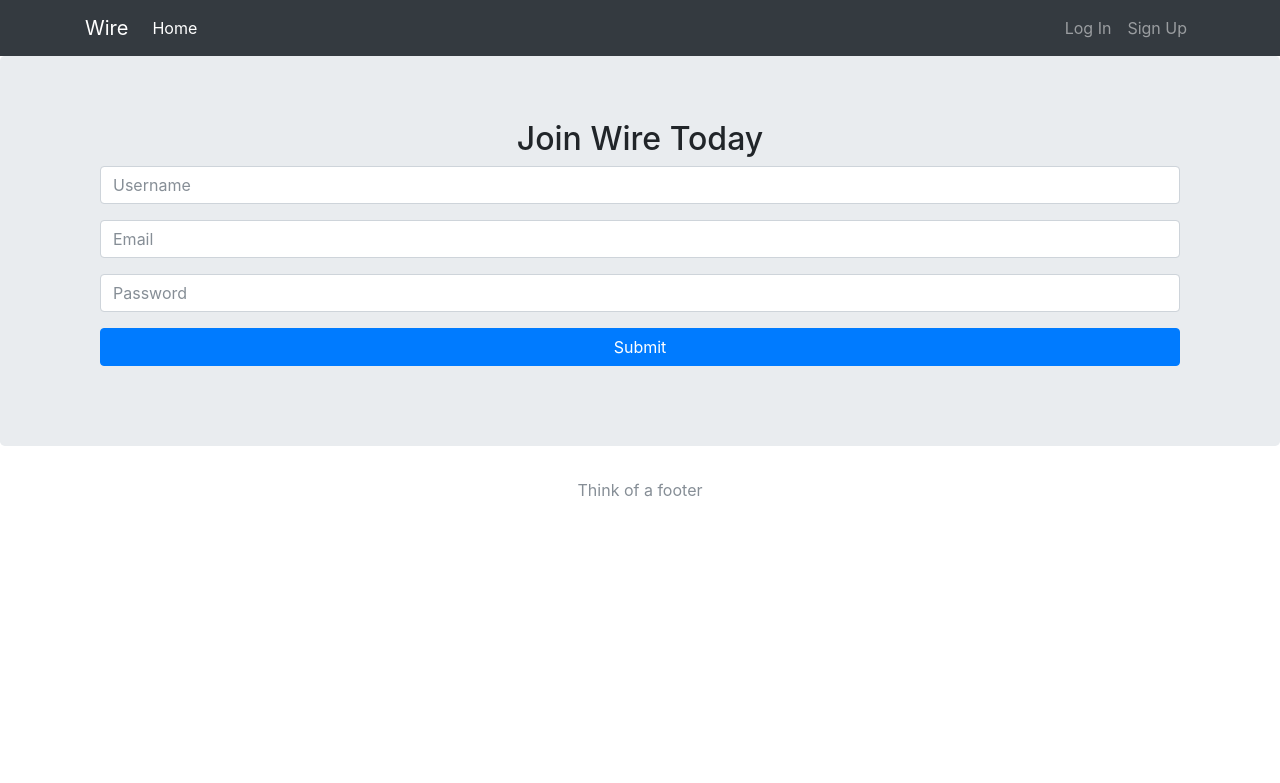
After one commit to rasheedja/wire-django, a Django app: page /signup in a window 1280 px wide. The commit adds this page. Shown: the top 783 px of the page. Run offline with Django 3.2, Linux system fonts and the light colour scheme; some libraries are stand-ins or nearby versions.

Commit message:
Add register and log in functionality
+ Can create users and log in
+ Users must have a unique email
+ For now, using a correct password sends you home, an incorrect password sends you to sign in
+ Refactor the base app, but all reused HTML into a base folder inside templates
+ Import base templates when needed in other HTML files
+ Change the base app's root url to be empty rather than base

```diff
--- /dev/null
+++ b/django/wire/base/templates/base/global/footer.html
@@ -0,0 +1,5 @@
+<footer>
+    <div class="container">
+        <p class="text-muted text-center">Think of a footer</p>
+    </div>
+</footer>
--- /dev/null
+++ b/django/wire/base/templates/base/global/head.html
@@ -0,0 +1,5 @@
+{% load static %}
+
+<meta charset="UTF-8"/>
+<meta name="viewport" content="width=device-width, initial-scale=1" />
+<link rel="stylesheet" type="text/css" href="{% static 'base/bootstrap/css/bootstrap.min.css'%}" />
--- /dev/null
+++ b/django/wire/base/templates/base/global/header.html
@@ -0,0 +1,25 @@
+<nav class="navbar navbar-expand-lg navbar-dark bg-dark">
+    <div class="container">
+        <a class="navbar-brand" href="#">Wire</a>
+        <button class="navbar-toggler" type="button" data-toggle="collapse" data-target="#navbarSupportedContent" aria-controls="navbarSupportedContent" aria-expanded="false" aria-label="Toggle navigation">
+            <span class="navbar-toggler-icon"></span>
+        </button>
+        <div class="collapse navbar-collapse" id="navbarSupportedContent">
+            <ul class="navbar-nav mr-auto">
+                <li class="nav-item active">
+                    <a class="nav-link" href="{% url 'base:home' %}">Home <span class="sr-only">(current)</span></a>
+                </li>
+            </ul>
+            <div class="my-2 my-lg-0">
+                <ul class="navbar-nav mr-auto">
+                    <li class="nav-item">
+                        <a class="nav-link" href="{% url 'base:login' %}">Log In</a>
+                    </li>
+                    <li class="nav-item">
+                        <a class="nav-link" href="{% url 'base:signup' %}">Sign Up</a>
+                    </li>
+                </ul>
+            </div>
+        </div>
+    </div>
+</nav>
--- /dev/null
+++ b/django/wire/base/templates/base/global/loadjs.html
@@ -0,0 +1,4 @@
+{% load static %}
+
+<script type="text/javascript" src="{% static 'base/jquery/jquery-3.2.1.min.js'%}"></script>
+<script type="text/javascript" src="{% static 'base/bootstrap/js/bootstrap.bundle.min.js'%}"></script>
--- /dev/null
+++ b/django/wire/base/templates/base/signup.html
@@ -0,0 +1,41 @@
+<html lang="en">
+    <head>
+        {% include 'base/global/head.html' %}
+        <title>Wire - Sign Up</title>
+    </head>
+    <body>
+        {% include 'base/global/header.html' %}
+        <main class="jumbotron">
+            <div class="container">
+                <div class="row">
+                    <h2 class="join-msg text-center col-sm-12">Join Wire Today</h2>
+                </div>
+                <div class="row">
+                    <form action="{% url 'base:register' %}" method="POST" class="col-sm-12 form-horizontal">
+                        {% csrf_token %}
+                        <div class="form-group">
+                            <div class="col-sm-12">
+                                <input type="text" class="form-control" name="username" placeholder="Username" />
+                            </div>
+                        </div>
+                        <div class="form-group">
+                            <div class="col-sm-12">
+                                <input type="email" class="form-control" name="email" placeholder="Email" />
+                            </div>
+                        </div>
+                        <div class="form-group">
+                            <div class="col-sm-12">
+                                <input type="password" class="form-control" name="password" placeholder="Password" />
+                            </div>
+                        </div>
+                        <div class="col-sm-12 text-center">
+                            <button type="submit" class="btn btn-primary col-sm-12">Submit</button>
+                        </div>
+                    </form>
+                </div>
+            </div>
+        </main>
+        {% include 'base/global/footer.html' %}
+        {% include 'base/global/loadjs.html' %}
+    </body>
+</html>
--- a/django/wire/base/urls.py
+++ b/django/wire/base/urls.py
@@ -1,7 +1,16 @@
 from django.conf.urls import url
 
 from . import views
+from django.views.generic import TemplateView
 
 app_name = 'base'
 urlpatterns = [
+    # ex: /home/
+    url(r'^$', TemplateView.as_view(template_name='base/index.html'), name='home'),
+    # ex: /login/
+    url(r'^login$', TemplateView.as_view(template_name='base/login.html'), name='login'),
+    # ex: /signup/
+    url(r'^signup$', TemplateView.as_view(template_name='base/signup.html'), name='signup'),
+    url(r'^register$', views.register, name='register'),
+    url(r'^verify&', views.verify_user, name='verify'),
 ]
--- a/django/wire/wire/urls.py
+++ b/django/wire/wire/urls.py
@@ -15,13 +15,11 @@ Including another URLconf
 """
 from django.conf.urls import include, url
 from django.contrib import admin
-from django.views.generic import TemplateView
 
 urlpatterns = [
-    url(r'^$', TemplateView.as_view(template_name='base/index.html')),
-    url(r'^base/', include('base.urls')),
     url(r'^admin/', admin.site.urls),
     url(r'^polls/', include('polls.urls')),
+    url(r'^', include('base.urls')),
 ]
 
 admin.site.site_header = 'Wire Administration'
```
Also changed, not shown: django/wire/base/models.py (+8 -1 lines), django/wire/base/templates/base/index.html (+5 -42 lines), django/wire/base/templates/base/login.html (added, +36 -0 lines), django/wire/base/views.py (+17 -0 lines), django/wire/base/migrations/0001_initial.py (added).
